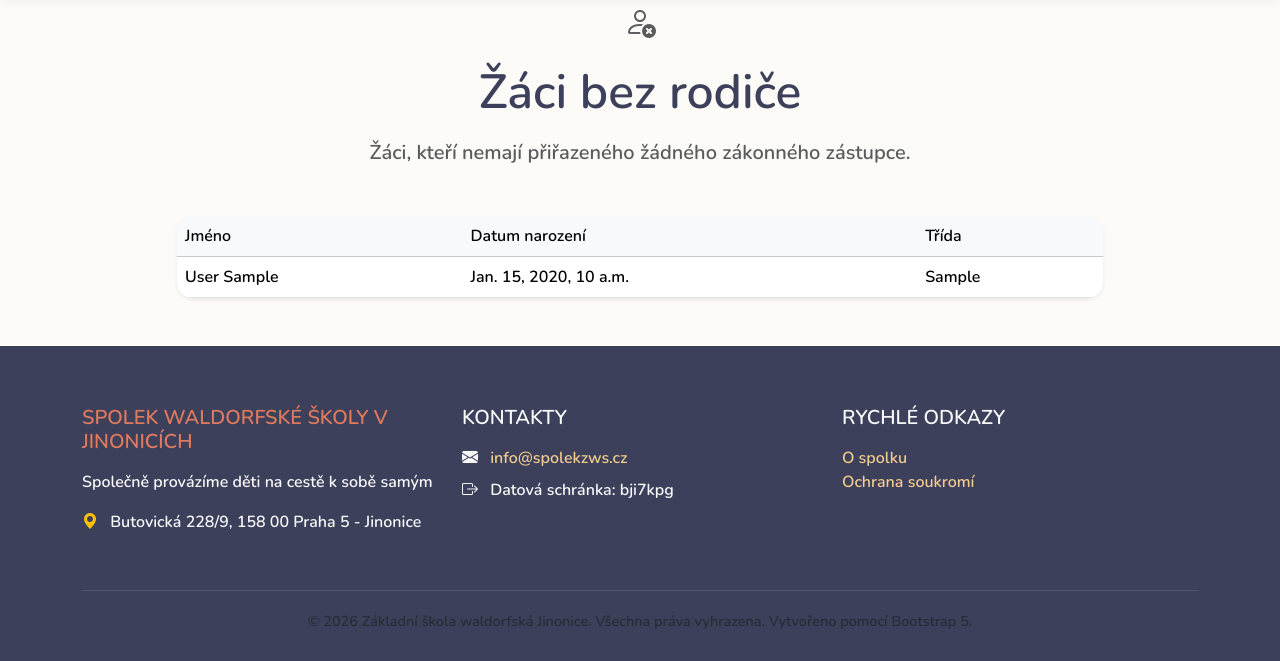
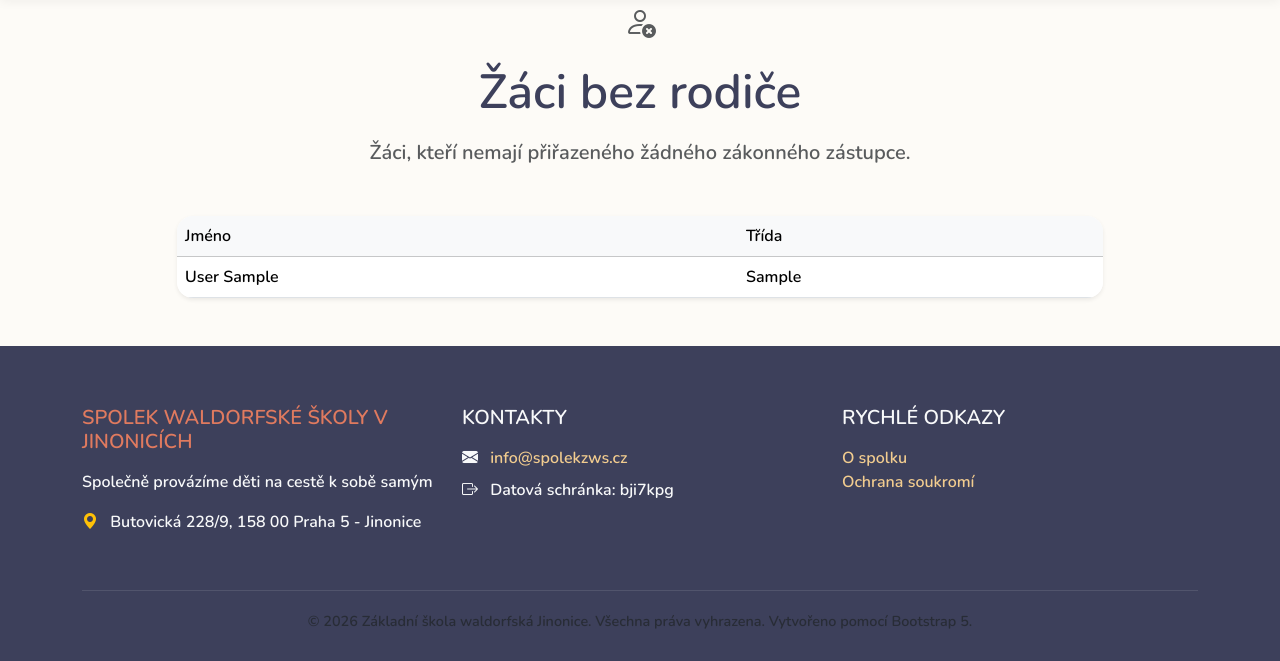
Before and after one commit to jenda1/wjw, a Django app: template main/templates/main/orphaned_students.html in a window 1280 px wide. Shown: the part 67-728 px from the top of the page. Run offline with Django 5.2, Linux system fonts and the light colour scheme; the template is opened without the code that fills it: most values are stand-ins (such as "Sample title", 1, 10 or a date in 2020); parts of the project's set-up code (start-up, migrations or seed data) failed here and were passed over; some libraries are stand-ins or nearby versions.

Commit message:
remove birth date column from orphaned students page
Co-Authored-By: Claude Sonnet 5 <noreply@anthropic.com>

```diff
--- a/main/templates/main/orphaned_students.html
+++ b/main/templates/main/orphaned_students.html
@@ -19,7 +19,6 @@
                     <thead class="table-light">
                         <tr>
                             <th>Jméno</th>
-                            <th>Datum narození</th>
                             <th>Třída</th>
                         </tr>
                     </thead>
@@ -27,12 +26,11 @@
                         {% for student in students %}
                         <tr>
                             <td>{{ student.last_name }} {{ student.first_name }}</td>
-                            <td>{{ student.birth_date }}</td>
                             <td>{{ student.school_class }}</td>
                         </tr>
                         {% empty %}
                         <tr>
-                            <td colspan="3" class="text-center text-muted fst-italic py-4">
+                            <td colspan="2" class="text-center text-muted fst-italic py-4">
                                 Žádní žáci bez rodiče.
                             </td>
                         </tr>
```
